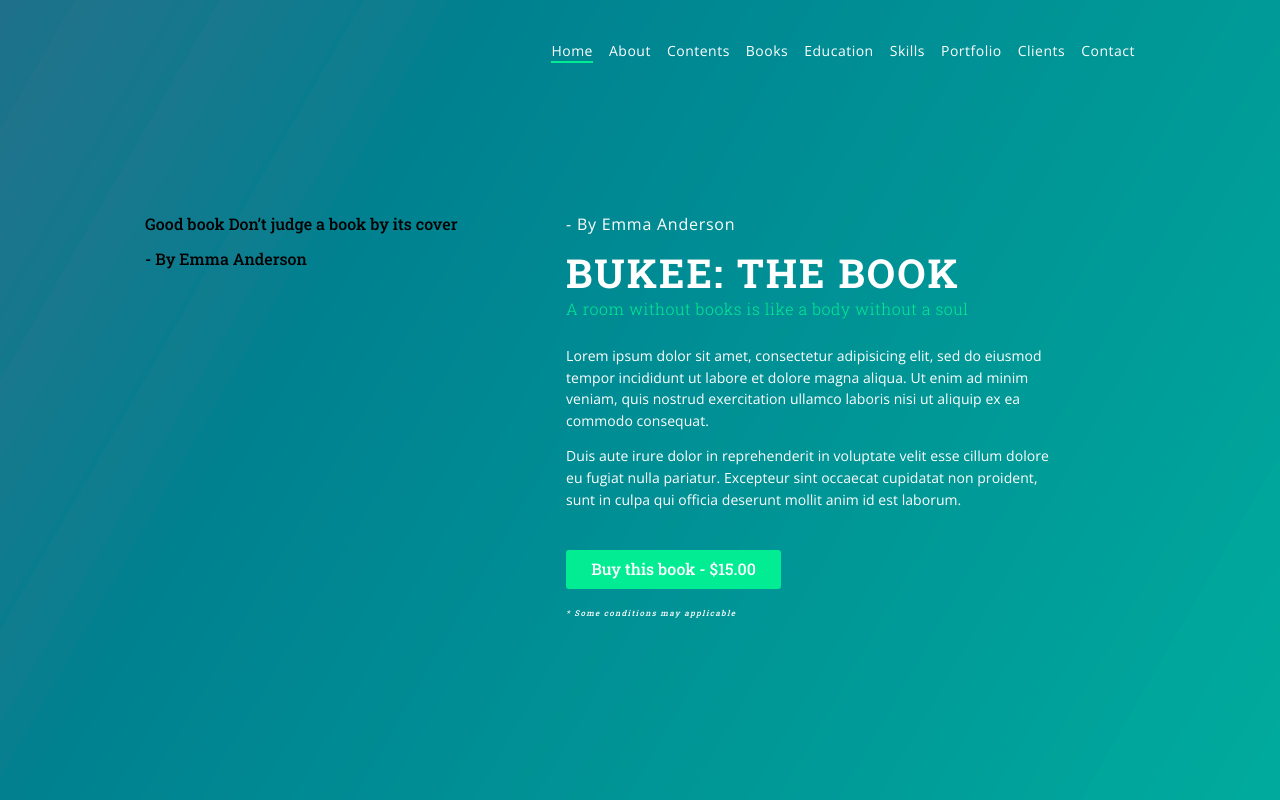
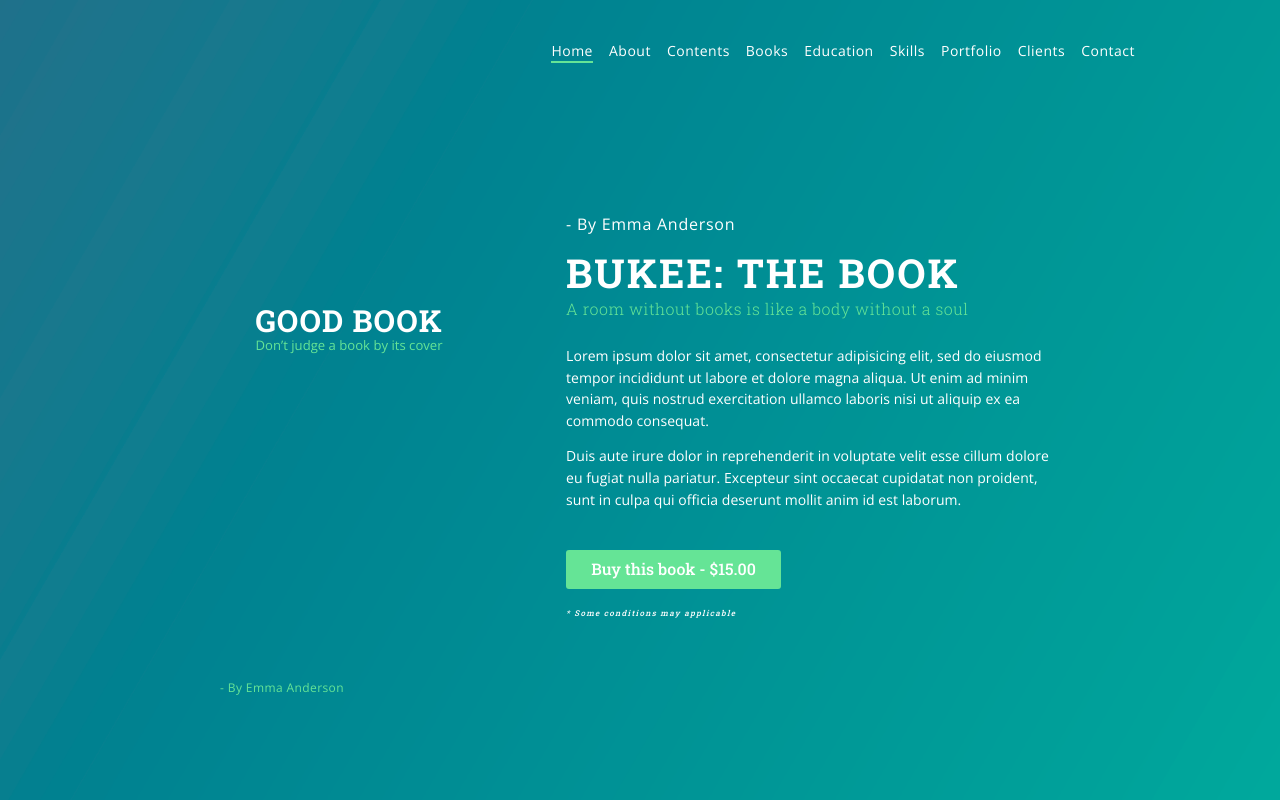
Before and after one commit to not-k1ng-solomon/tp-layout-course, a website: page src/index.html in a window 1280 px wide. Shown: the top 800 px of the page. Drawn offline with nearby package versions, Linux system fonts and the light colour scheme; files that its build step writes are made by us from their sources.

Commit message:
main block end

```diff
--- a/src/css/index.scss
+++ b/src/css/index.scss
@@ -1,5 +1,5 @@
 $light_color: #fff;
-$accent_color: #01ec93;
+$accent_color: #65E496;
 
 $fs_es: 0.5rem;
 $fs_sm: 0.875rem;
@@ -26,7 +26,7 @@ a {
 .page-main {
   background: url("../img/bg.png"), no-repeat;
   background-size: cover;
-  padding-bottom: 50px;
+  padding-bottom: 130px;
 }
 
 .header {
@@ -85,6 +85,7 @@ a {
   justify-content: flex-start;
 
   &-demo {
+    text-align: center;
     flex-basis: 390px;
     width: 370px;
     height: 558px;
@@ -94,17 +95,52 @@ a {
       repeat: no-repeat;
       position: left;
       position-y: 16px;
-    };
+    }
+
+    &__title {
+      padding: 73px 0 250px 32px;
+      letter-spacing: 1px;
+      color: $light_color;
+      font: {
+        weight: 700;
+        family: 'Roboto Slab', serif;
+        size: 1.9rem;
+      }
+
+      span {
+        display: block;
+        color: $accent_color;
+        letter-spacing: 0.01px;
+        font: {
+          family: 'Open Sans', Serif;
+          weight: 300;
+          size: 0.82rem;
+        }
+      }
+    }
+
+    &__footer {
+      color: $accent_color;
+text-align: left;
+      letter-spacing: 0.4px;
+      padding-left: 75px;
+      padding-top: 48px;
+      font: {
+        size: 0.75rem;
+        family: 'Open Sans', Serif;
+      }
+    }
   }
 }
 
 .block-content {
   margin: 0;
-  padding:{
+  padding: {
     left: 45px;
   }
   color: $light_color;
   flex-basis: calc(100% - 400px);
+
   &__name {
     font: {
       weight: 300;
@@ -136,7 +172,8 @@ a {
 
   &__body {
     padding-right: 80px;
-    p{
+
+    p {
       line-height: 1.35rem;
       letter-spacing: 0.05px;
       font: {
@@ -157,10 +194,11 @@ a {
     color: $light_color;
     text-align: center;
   }
-  small{
+
+  small {
     display: block;
     margin-top: 20px;
-    font:{
+    font: {
       size: $fs_es;
       style: italic;
     }
--- a/src/index.html
+++ b/src/index.html
@@ -34,7 +34,7 @@
         <div class="block-book">
             <div class="block-book-demo">
                 <p class="block-book-demo__title">
-                    Good book
+                    GOOD BOOK
                     <span>Don’t judge a book by its cover</span>
                 </p>
                 <p class="block-book-demo__footer">- By Emma Anderson</p>
```
